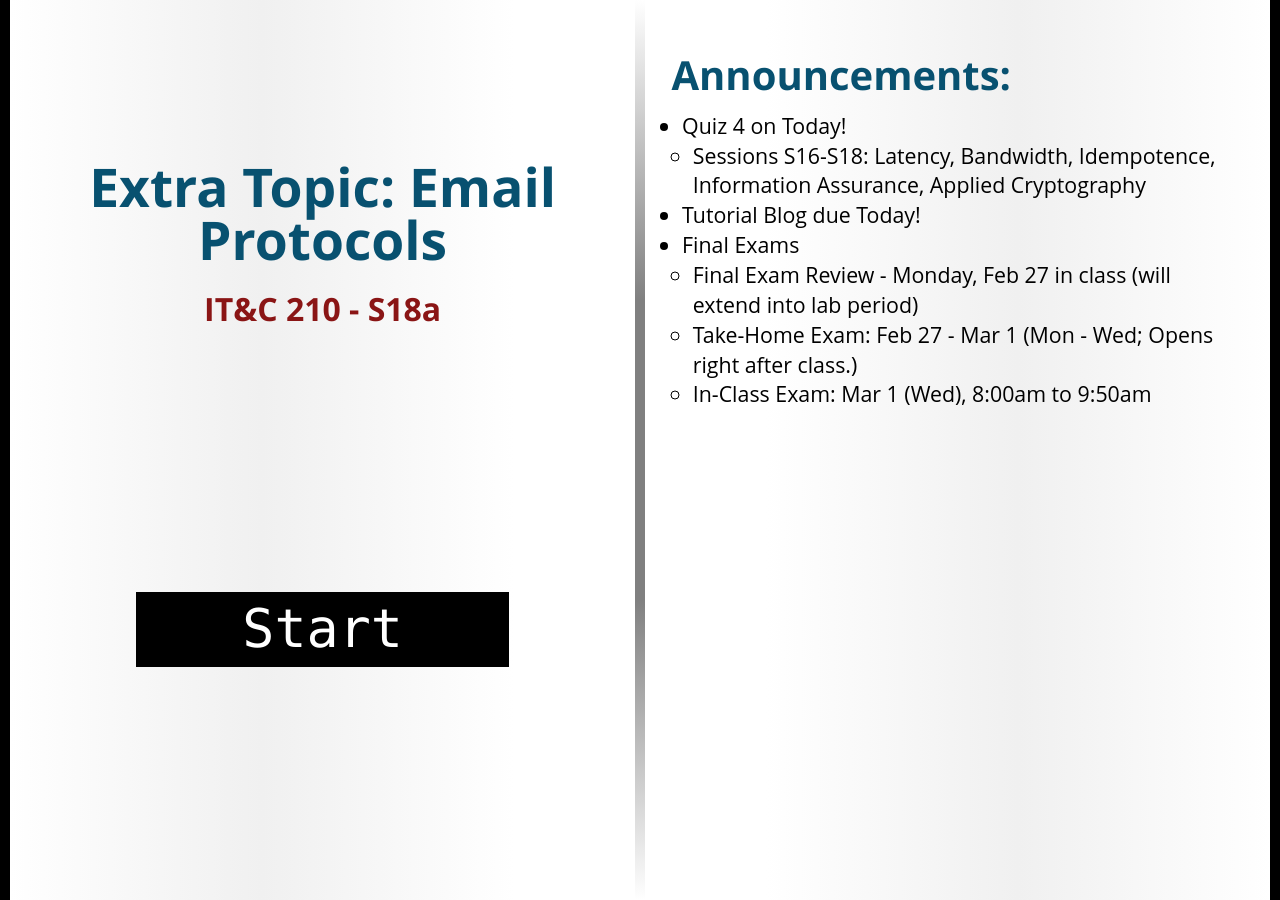
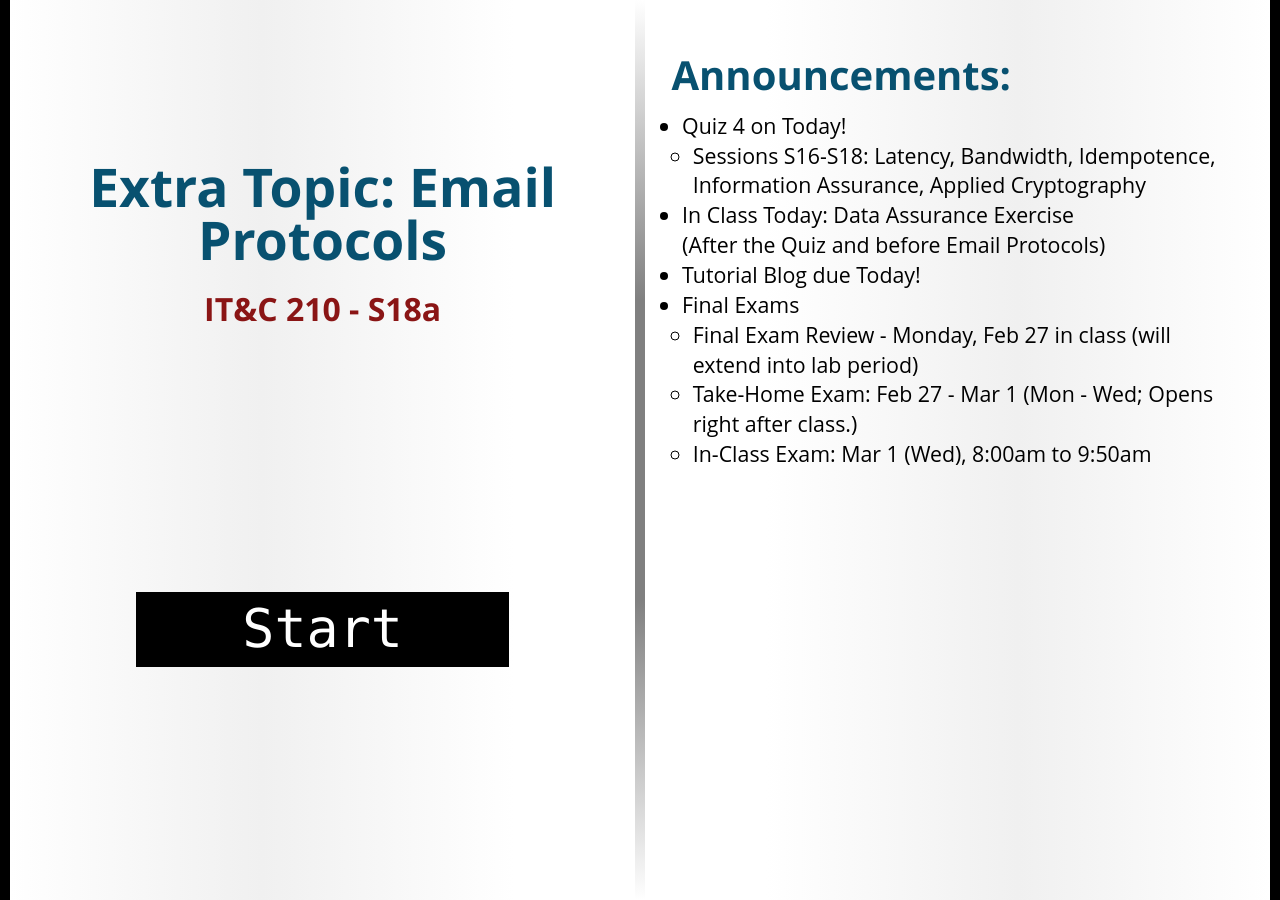
Before and after one commit to BYU-ITC-210/BYU-ITC-210.github.io, a Jekyll site: the page built from _welcome/S18a.md, in a window 1280 px wide. Built offline with Jekyll 4.4.1, drawn with Linux system fonts in a browser that asks for light colours; some web fonts are replaced.

Commit message:
s18a update

```diff
--- a/_welcome/S18a.md
+++ b/_welcome/S18a.md
@@ -5,6 +5,7 @@ quiz: hopper
 ---
 * Quiz 4 on Today!
     * Sessions S16-S18: Latency, Bandwidth, Idempotence, Information Assurance, Applied Cryptography
+* In Class Today: Data Assurance Exercise<br/>(After the Quiz and before Email Protocols)
 * Tutorial Blog due Today!
 * Final Exams
     * Final Exam Review - Monday, Feb 27 in class (will extend into lab period)
```
